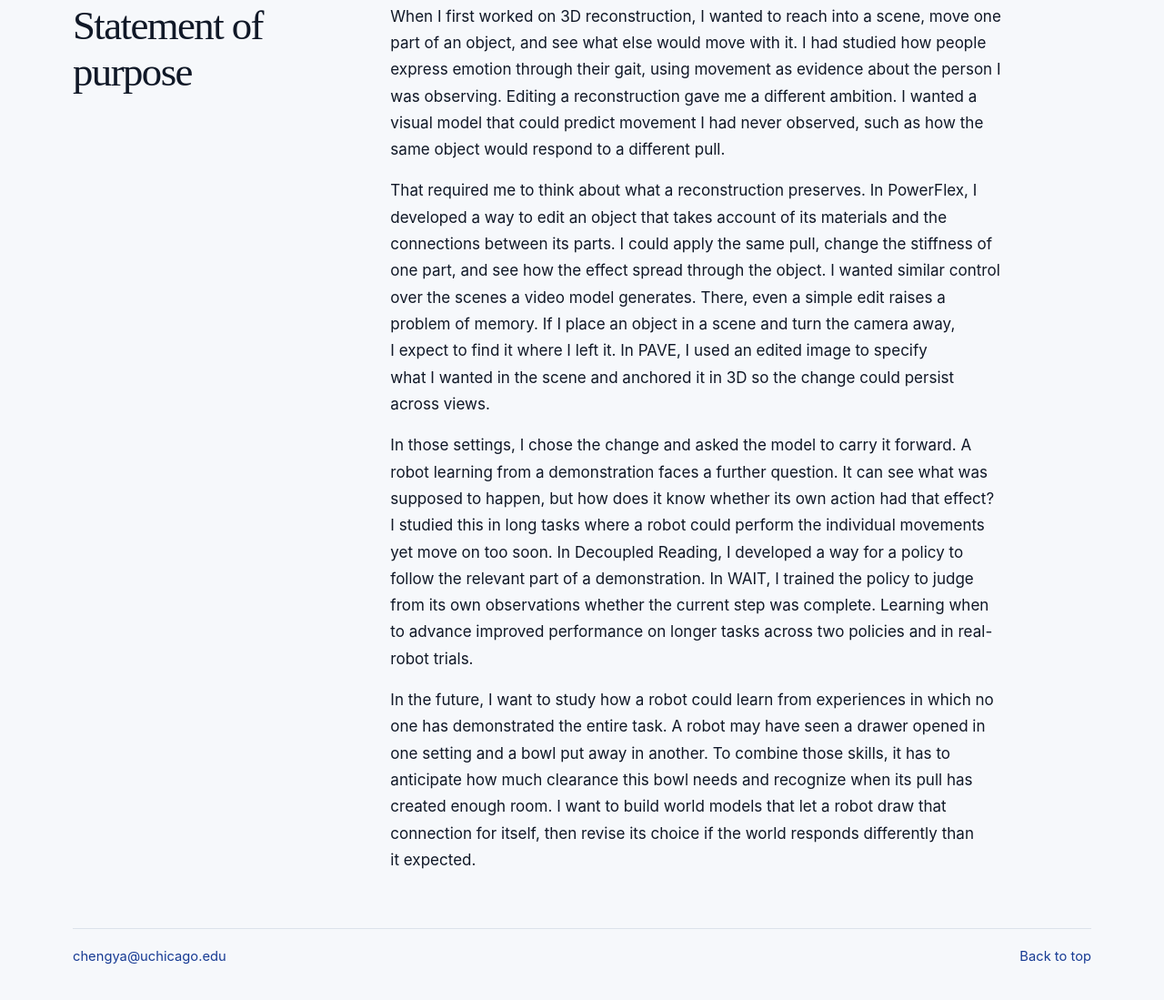
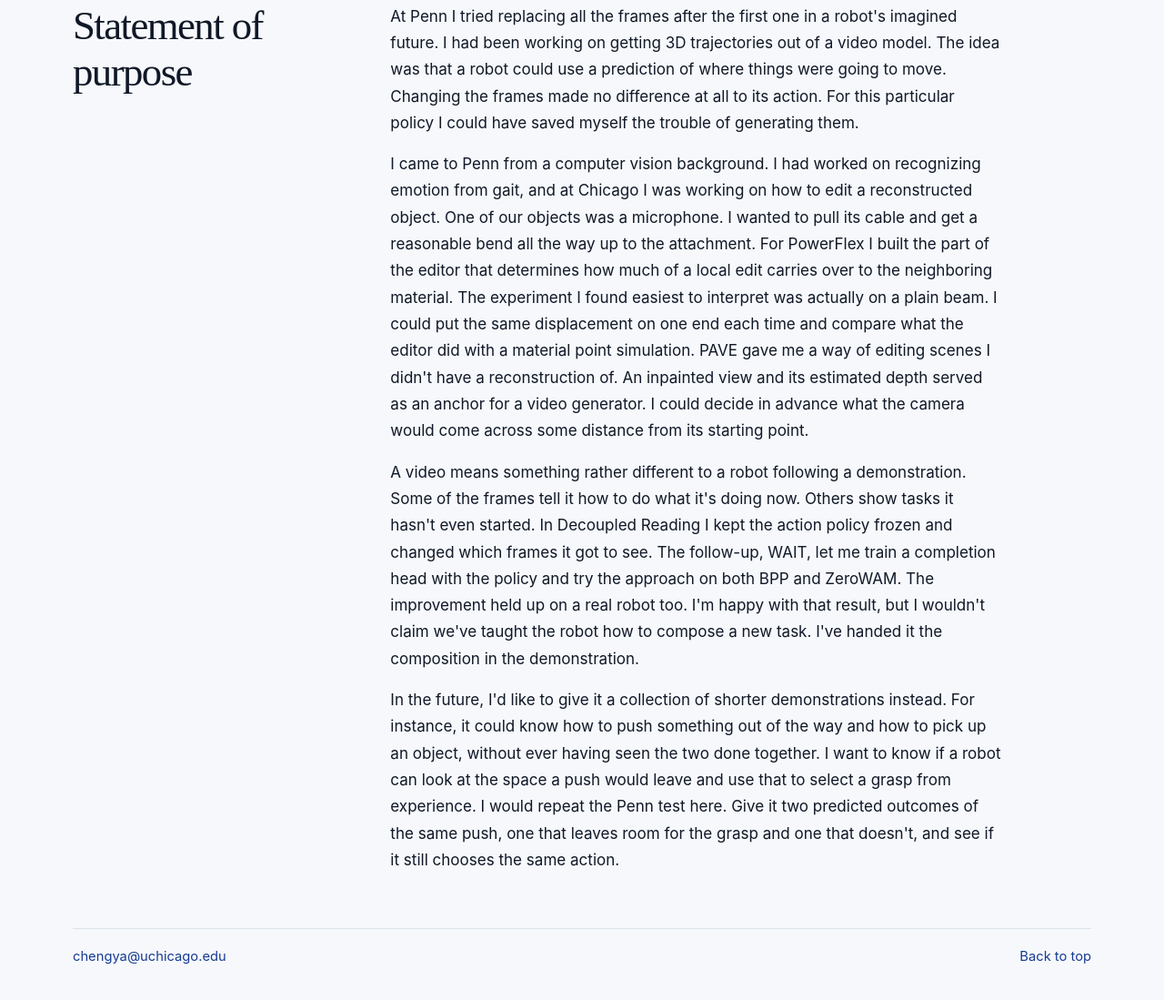
Before and after one commit to ChengY-uchi/ChengY-uchi.github.io, a plain HTML site: page phd-2027/index.html in a window 1280 px wide. Shown: the part 1834-2933 px from the top of the page at 91% size. Drawn offline with Linux system fonts and the light colour scheme.

Commit message:
Revise the statement around the robotics experiment and its follow-up question

```diff
--- a/phd-2027/index.html
+++ b/phd-2027/index.html
@@ -180,10 +180,10 @@
       <section class="statement" id="statement" aria-labelledby="statement-title">
         <h2 class="section-title" id="statement-title">Statement of purpose</h2>
         <div class="statement-copy">
-          <p>When I first worked on 3D reconstruction, I wanted to reach into a scene, move one part of an object, and see what else would move with it. I had studied how people express emotion through their gait, using movement as evidence about the person I was observing. Editing a reconstruction gave me a different ambition. I wanted a visual model that could predict movement I had never observed, such as how the same object would respond to a different pull.</p>
-          <p>That required me to think about what a reconstruction preserves. In PowerFlex, I developed a way to edit an object that takes account of its materials and the connections between its parts. I could apply the same pull, change the stiffness of one part, and see how the effect spread through the object. I wanted similar control over the scenes a video model generates. There, even a simple edit raises a problem of memory. If I place an object in a scene and turn the camera away, I expect to find it where I left it. In PAVE, I used an edited image to specify what I wanted in the scene and anchored it in 3D so the change could persist across views.</p>
-          <p>In those settings, I chose the change and asked the model to carry it forward. A robot learning from a demonstration faces a further question. It can see what was supposed to happen, but how does it know whether its own action had that effect? I studied this in long tasks where a robot could perform the individual movements yet move on too soon. In Decoupled Reading, I developed a way for a policy to follow the relevant part of a demonstration. In WAIT, I trained the policy to judge from its own observations whether the current step was complete. Learning when to advance improved performance on longer tasks across two policies and in real-robot trials.</p>
-          <p>In the future, I want to study how a robot could learn from experiences in which no one has demonstrated the entire task. A robot may have seen a drawer opened in one setting and a bowl put away in another. To combine those skills, it has to anticipate how much clearance this bowl needs and recognize when its pull has created enough room. I want to build world models that let a robot draw that connection for itself, then revise its choice if the world responds differently than it expected.</p>
+          <p>At Penn I tried replacing all the frames after the first one in a robot's imagined future. I had been working on getting 3D trajectories out of a video model. The idea was that a robot could use a prediction of where things were going to move. Changing the frames made no difference at all to its action. For this particular policy I could have saved myself the trouble of generating them.</p>
+          <p>I came to Penn from a computer vision background. I had worked on recognizing emotion from gait, and at Chicago I was working on how to edit a reconstructed object. One of our objects was a microphone. I wanted to pull its cable and get a reasonable bend all the way up to the attachment. For PowerFlex I built the part of the editor that determines how much of a local edit carries over to the neighboring material. The experiment I found easiest to interpret was actually on a plain beam. I could put the same displacement on one end each time and compare what the editor did with a material point simulation. PAVE gave me a way of editing scenes I didn't have a reconstruction of. An inpainted view and its estimated depth served as an anchor for a video generator. I could decide in advance what the camera would come across some distance from its starting point.</p>
+          <p>A video means something rather different to a robot following a demonstration. Some of the frames tell it how to do what it's doing now. Others show tasks it hasn't even started. In Decoupled Reading I kept the action policy frozen and changed which frames it got to see. The follow-up, WAIT, let me train a completion head with the policy and try the approach on both BPP and ZeroWAM. The improvement held up on a real robot too. I'm happy with that result, but I wouldn't claim we've taught the robot how to compose a new task. I've handed it the composition in the demonstration.</p>
+          <p>In the future, I'd like to give it a collection of shorter demonstrations instead. For instance, it could know how to push something out of the way and how to pick up an object, without ever having seen the two done together. I want to know if a robot can look at the space a push would leave and use that to select a grasp from experience. I would repeat the Penn test here. Give it two predicted outcomes of the same push, one that leaves room for the grasp and one that doesn't, and see if it still chooses the same action.</p>
         </div>
       </section>
       <div class="page-end"><a href="mailto:chengya@uchicago.edu">chengya@uchicago.edu</a><a href="#main">Back to top</a></div>
```
